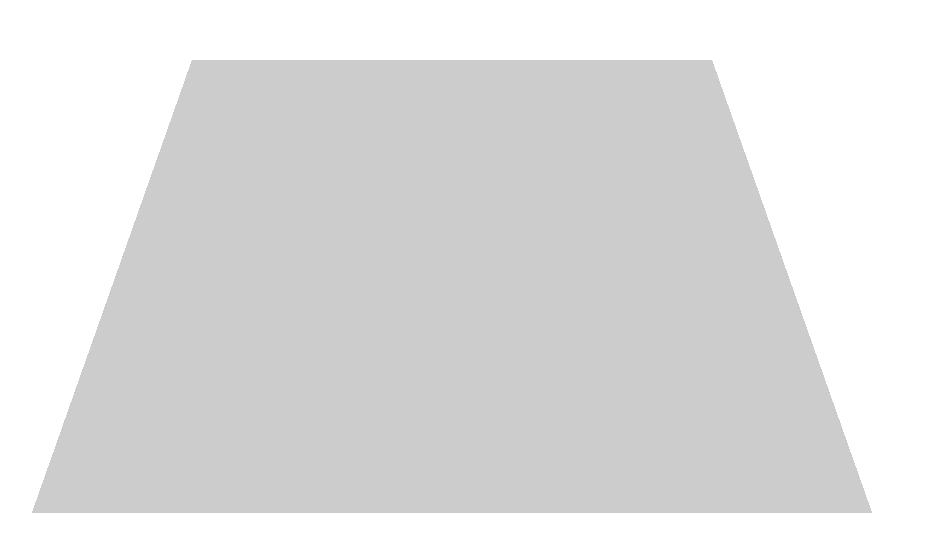
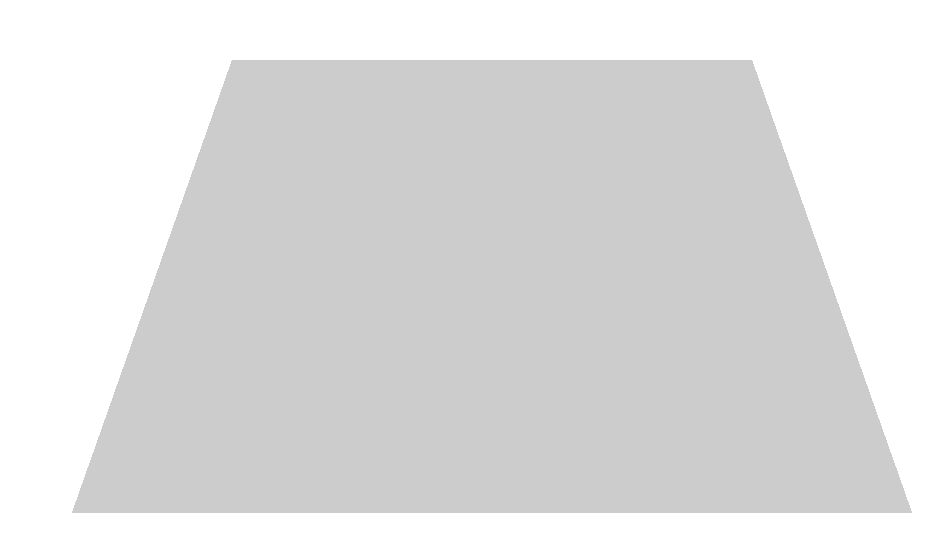
Before and after one commit to dashuaige92/node_arduino, a website: page index.html in a window 1280 px wide. Shown: the part 118-670 px from the top of the page, without its empty margins (156-1099 px from the left). Drawn offline with nearby package versions, Linux system fonts and the light colour scheme; animation ran at ten frames a second.

Commit message:
Centered canvas.

```diff
--- a/css/style.css
+++ b/css/style.css
@@ -1,5 +1,12 @@
+html, body {
+	width: 100%;
+	height: 100%;
+	overflow: hidden;
+}
+
 #container {
     background: #FFF;
     width: 1200px;
     height: 800px;
+    margin: auto;
 }
```
Also changed, not shown: 1 other file.
